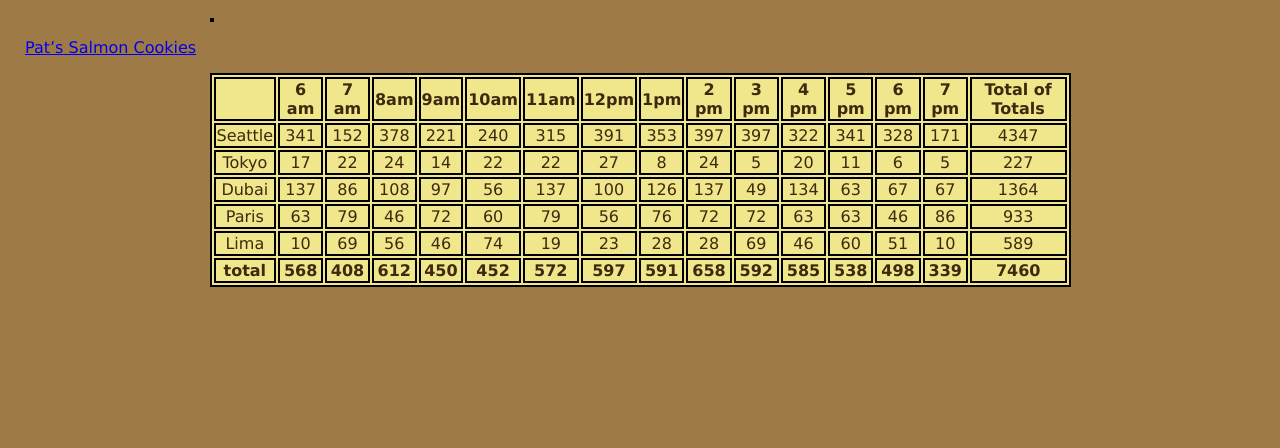
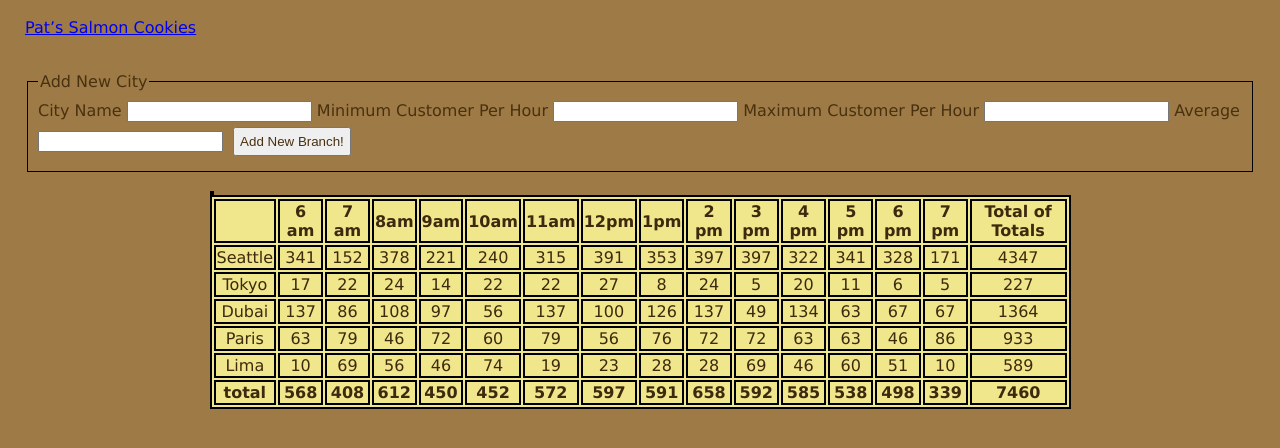
Before and after one commit to rabaa-hasan/cookie-stand, a plain HTML site: page sales.html in a window 1280 px wide. Shown: the part 66-514 px from the top of the page. Drawn offline with Linux system fonts and the light colour scheme.

Commit message:
adding new branch to the form

```diff
--- a/CSS/styleSales.css
+++ b/CSS/styleSales.css
@@ -16,3 +16,18 @@ table,th,td{
     background-color: khaki;
     color:rgb(61, 41, 14) ;
 }
+
+form fieldset{
+    border: 1px solid rgb(0, 0, 0);
+    padding: 10px;
+}
+
+form fieldset legend,label,input{
+    color:rgb(73, 49, 15);
+}
+
+form button{
+    color:rgb(73, 49, 15);
+    padding: 5px;
+    margin: 5px;
+}
--- a/JavaScript/app.js
+++ b/JavaScript/app.js
@@ -9,6 +9,7 @@ function City(name, minCustomers, maxCustomers, customerAvgCookies, avgCookiesHr
   this.customerArr = [];
   this.hourlyTotal = 0;
   this.avgCookiesHr = avgCookiesHr;
+  City.allcity.push(this);
 }
 
 City.prototype.randomCustomer = function () {
@@ -40,6 +41,7 @@ City.prototype.render = function () {
   td3.textContent = this.hourlyTotal;
 };
 
+
 const tableHeader = function() {
   const parentElement = document.getElementById('SalesDetails');
   const table = document.createElement('table');
@@ -64,6 +66,9 @@ const tableHeader = function() {
   th3.textContent = 'Total of Totals';
 };
 tableHeader();
+
+
+City.allcity=[];
 
 const Seattle = new City('Seattle', 23, 65, 6.3);
 Seattle.randomCustomer(23, 65);
@@ -94,6 +99,9 @@ function randomNumber(min, max) {
   return Math.floor(Math.random() * (max - min + 1) + min);
 }
 
+
+
+
 const tableFooter = function() {
   const tableElement = document.getElementById('placeTable');
 
@@ -107,7 +115,7 @@ const tableFooter = function() {
   for(let i = 0; i < time.length; i++) {
     const th2 = document.createElement('th');
     tr.appendChild(th2);
-    th2.textContent = Seattle.customerArr[i] + Tokyo.customerArr[i] + Paris.customerArr[i] + Dubai.customerArr[i] + Lima.customerArr[i];
+    th2.textContent =Seattle.customerArr[i]+Tokyo.customerArr[i]+Dubai.customerArr[i]+Paris.customerArr[i]+Lima.customerArr[i];
   }
 
   const th3 = document.createElement('th');
@@ -116,3 +124,24 @@ const tableFooter = function() {
 };
 
 tableFooter();
+
+
+
+const formElement = document.getElementById('addNewCity');
+formElement.addEventListener('submit',function(event){
+  event.preventDefault();
+
+  const cityName = event.target.cityName.value;
+  const minCustomer = event.target.minCustomer.value;
+  const maxCustomer = event.target.maxCustomer.value;
+  const average = event.target.average.value;
+
+
+  const city = new City (cityName, minCustomer, maxCustomer, average);
+  formElement.reset();
+  city.randomCustomer();
+  city.render();
+  document.getElementById('placeTable').deleteRow(6);
+  tableFooter();
+
+});
--- a/sales.html
+++ b/sales.html
@@ -7,14 +7,39 @@
     <title>Sales Details</title>
     <link rel="stylesheet" href="./CSS/styleSales.css">
 </head>
-<body id='SalesDetails'>
+<body>
     <h1>SalesDetails</h1>
-    <div>
+    <p><a href="index.html" target="_self">Pat’s Salmon Cookies</a></p>
+    <br>
+    <form action="" id="addNewCity">
+        <fieldset>
+            <legend>Add New City</legend>
+
+        <label for="cityName">City Name</label>
+        <input type="text" id="cityName" name="city-name">
+
+        <label for="minCustomer">Minimum Customer Per Hour</label>
+        <input type="number" id="minCustomer" name="mini-customer">
+
+        <label for="maxCustomer">Maximum Customer Per Hour</label>
+        <input type="number" id="maxCustomer" name="max-customer">
+
+        <label for="average">Average</label>
+        <input type="text" id="average" name="average">
+
+        <button type="submit">Add New Branch!</button>
+     </fieldset>
+    </form>
+
+    <br>
+
+
+    <div id='SalesDetails'>
         <table>
 
         </table>
     </div>
-    <p><a href="index.html" target="_self">Pat’s Salmon Cookies</a></p>
    <script src="./JavaScript/app.js"></script>
+
 </body>
 </html>
```
